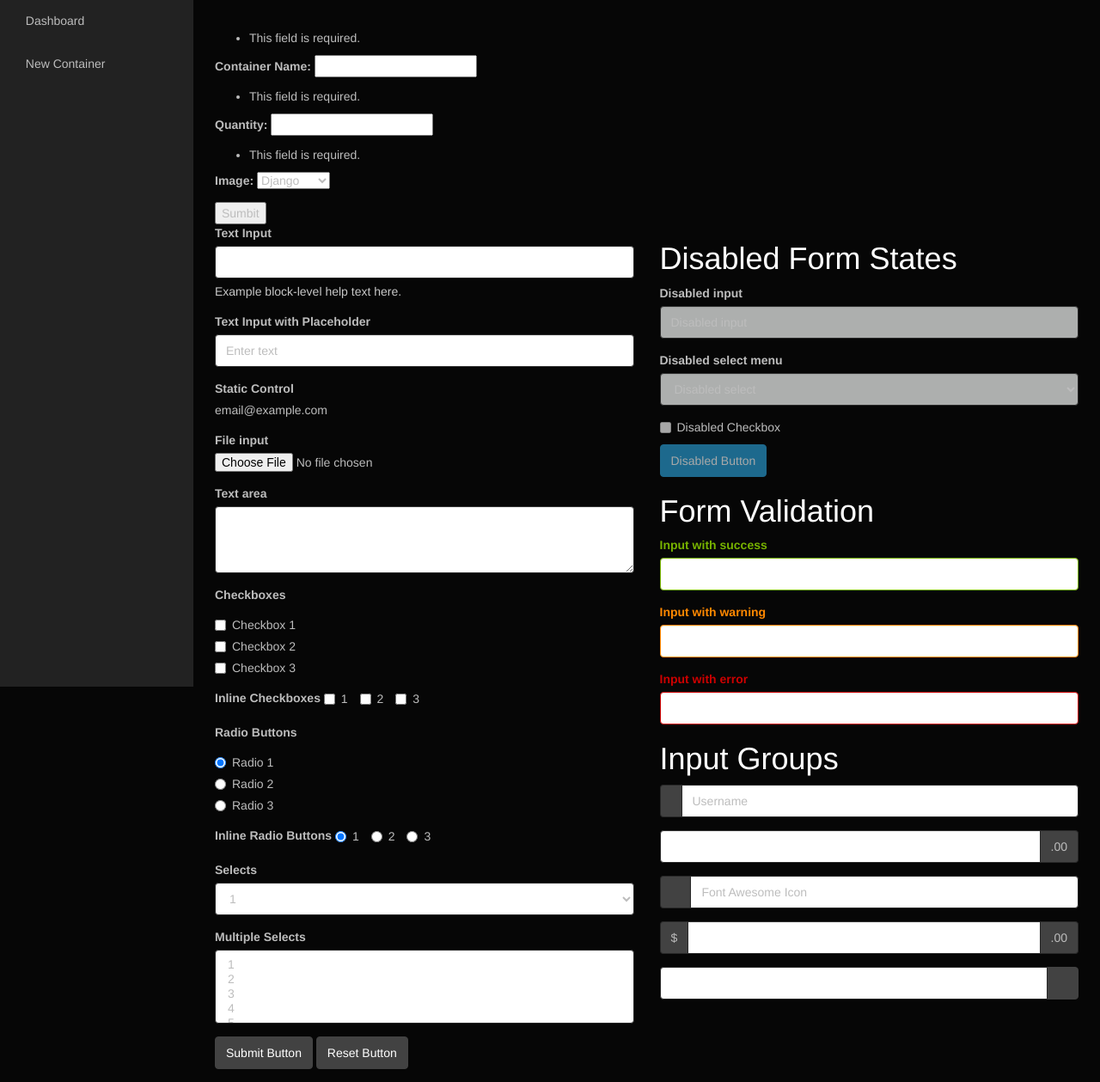
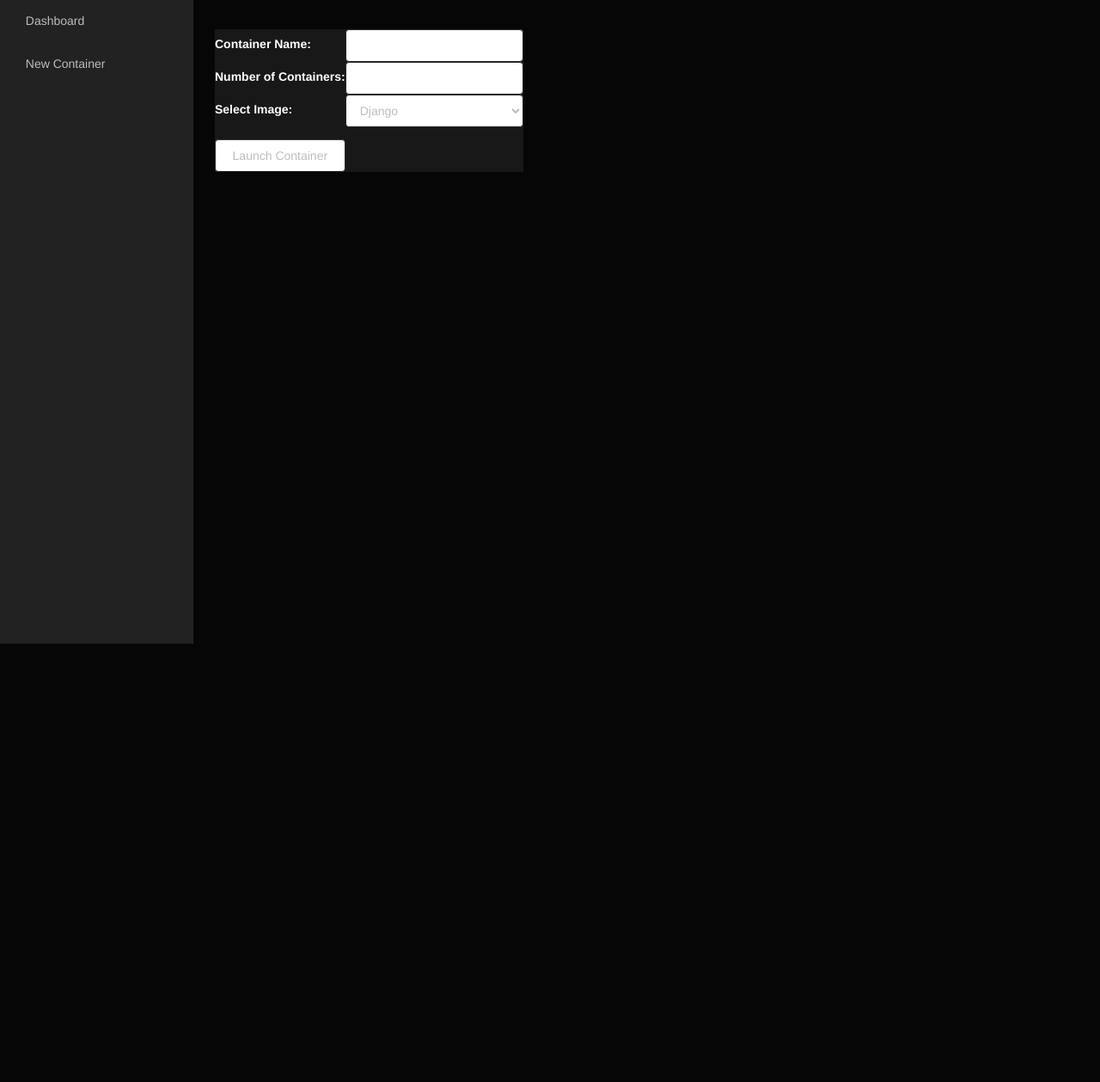
Before and after one commit to BDGL-Hacks/Docker, a Django app: page /manager/create/ in a window 1280 px wide. Shown: the part 51-1310 px from the top of the page at 86% size. After the commit the page ends 800 px from the top, so only its background shows below. Run offline with Django 3.2, Linux system fonts and the light colour scheme; some libraries are stand-ins or nearby versions; some web fonts are replaced.

Commit message:
Made some frontend changes

```diff
--- a/docker/docker/settings.py
+++ b/docker/docker/settings.py
@@ -37,6 +37,7 @@ INSTALLED_APPS = (
     'django.contrib.messages',
     'django.contrib.staticfiles',
     'manager',
+    'widget_tweaks',
 )
 
 MIDDLEWARE_CLASSES = (
--- a/docker/manager/templates/manager/create_instance.html
+++ b/docker/manager/templates/manager/create_instance.html
@@ -1,17 +1,38 @@
 {% extends "manager/base.html" %}
+{% load widget_tweaks %}
+
 {% block title %}
 New Instance
 {% endblock %}
 {% block content %}
 <div class="row">
     <div class="col-lg-12">
-        <form action="{% url 'manager.views.create_image' %}" method="get">
-            {{ form.as_p }}
-            <input type="submit" value="Sumbit" />
+        <form action="{% url 'manager.views.create_image' %}" method="get" role="form">
+            {{ form.non_field_errors }}
+            <table class="form-group">
+                <tbody>
+                    <tr>
+                        <td><label for="id_name">Container Name: </label></td>
+                        <td>{{ form.name|add_class:"form-control" }}</td>
+                    </tr>
+                    <tr>
+                        <td><label for="id_quantity">Number of Containers: </label></td>
+                        <td>{{ form.quantity|add_class:"form-control" }}</td>
+                    </tr>
+                    <tr>
+                        <td><label for="id_image">Select Image: </label></td>
+                        <td>{{ form.image|add_class:"form-control" }}</td>
+                    </tr>
+                    <tr style="height:1em"></tr>
+                    <tr>
+                        <td><input type="submit" class="form-control" value="Launch Container" /></td>
+                    </tr>
+                </tbody>
+            </table>
         </form>
     </div>
 </div>
-<div class="row">
+<!-- <div class="row">
     <div class="col-lg-6">
 
         <form role="form">
@@ -232,5 +253,5 @@ New Instance
 
         </form>
     </div>
-</div>
+</div> -->
 {% endblock %}
--- a/docker/manager/templates/manager/monitor_instances.html
+++ b/docker/manager/templates/manager/monitor_instances.html
@@ -0,0 +1,4 @@
+{% extend "monitor/base.html" %}
+{% block content %}
+
+{% endblock %}
--- a/docker/manager/views.py
+++ b/docker/manager/views.py
@@ -2,10 +2,11 @@ from django.shortcuts import render
 from django.http import HttpResponse, HttpResponseRedirect
 from forms import CreateInstForm
 
-# Create your views here.
+# Homepage
 def home(request):
 	return render(request, 'manager/main_panel.html')
 
+# Launch new instances
 def create_image(request):
 	if request.method == 'GET':
 		form = CreateInstForm(request.GET)
@@ -16,3 +17,8 @@ def create_image(request):
 		form = CreateInstForm()
 
 	return render(request, 'manager/create_instance.html', { 'form': form })
+
+# Display existing instances
+def display_instances(request):
+	# Run script to get existing instances and their stats
+	return render(request, 'manager/monitor_instances.html')
--- a/docker/requirements.txt
+++ b/docker/requirements.txt
@@ -1,2 +1,3 @@
 django==1.7.1
-docker-py=0.6.0
+docker-py==0.6.0
+django-widget-tweaks==1.3
```
